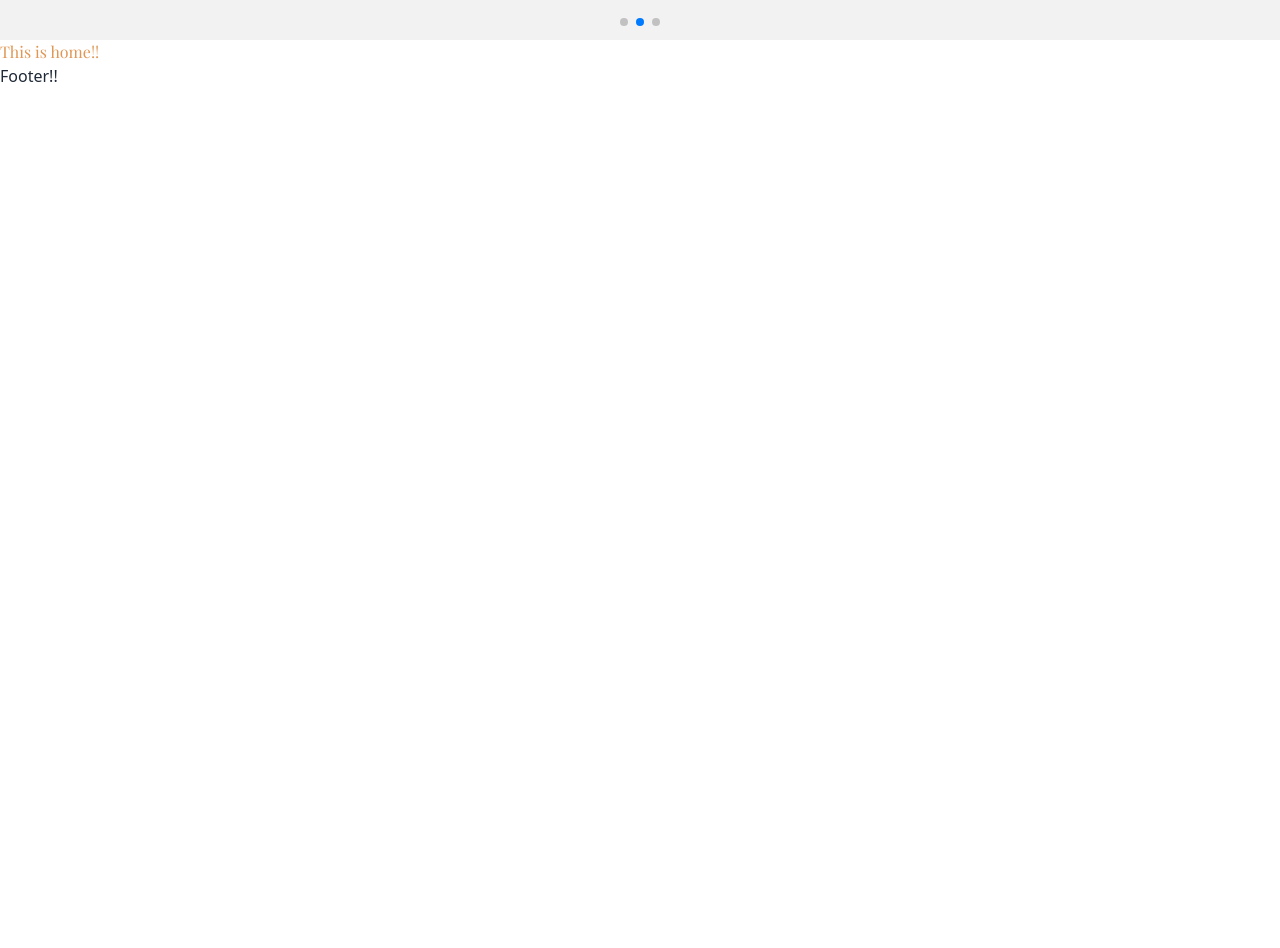
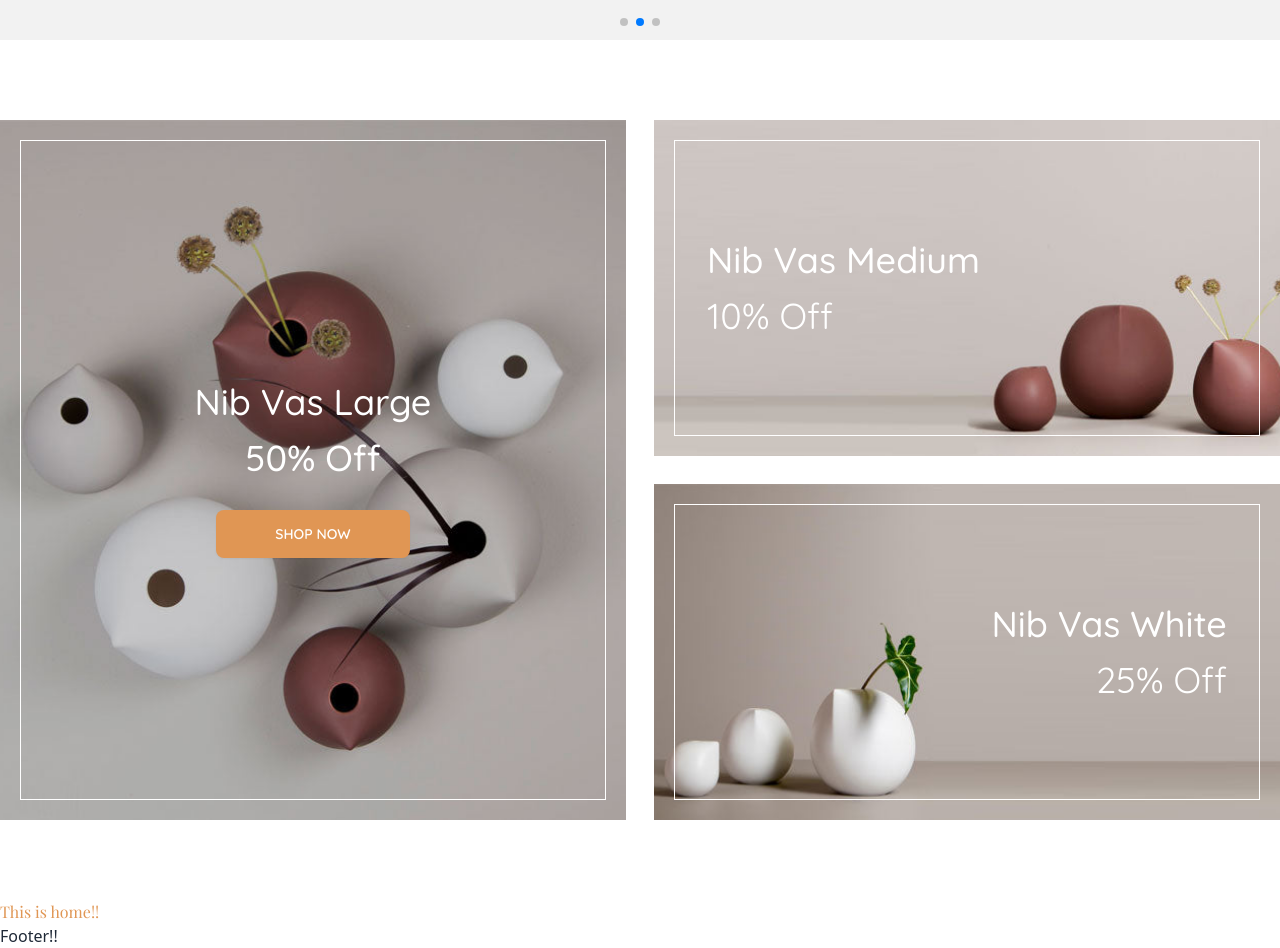
Before and after one commit to khan-shimul/cherry-craft-client-side, a React (Vite) app: page / in a window 1280 px wide. Shown: the part 860-1808 px from the top of the page. Before the commit the page ends 948 px from the top, so only its background shows below. Built offline with nearby package versions, Linux system fonts and the light colour scheme; a web font is replaced by a local one.

Commit message:
designed-discount-banner

```diff
--- /dev/null
+++ b/src/Pages/Home/DiscountBanner/DiscountBanner.jsx
@@ -0,0 +1,55 @@
+import banner1 from "../../../assets/banner-img/banner7.1.jpg";
+import banner2 from "../../../assets/banner-img/banner7.2.jpg";
+import banner3 from "../../../assets/banner-img/banner7.3.jpg";
+
+const DiscountBanner = () => {
+  return (
+    <div className="max-w-7xl flex md:mx-auto font-quicksand mx-5 my-10 md:my-20">
+      <div className="grid grid-cols-1 md:grid-cols-2 gap-7 w-full">
+        {/* Banner-1 */}
+        <div
+          style={{
+            backgroundImage: `url(${banner1})`,
+          }}
+          className="row-span-2 bg-cover bg-no-repeat bg-center h-[700px] text-white flex justify-center items-center p-5"
+        >
+          <div className="flex flex-col items-center justify-center border w-full h-full">
+            <h2 className="font-medium text-4xl text-center">
+              Nib Vas Large <br />{" "}
+              <span className="pt-4 inline-block">50% Off</span>
+            </h2>
+            <button className="btn bg-orange border-none text-white uppercase w-2/6 mt-8">
+              Shop Now
+            </button>
+          </div>
+        </div>
+        {/* Banner-2 */}
+        <div
+          style={{
+            backgroundImage: `url(${banner2})`,
+          }}
+          className="bg-cover bg-center bg-no-repeat p-5"
+        >
+          <div className="text-white text-4xl border h-full flex flex-col justify-center p-8">
+            <h2 className="font-medium pb-4">Nib Vas Medium</h2>
+            <h2>10% Off</h2>
+          </div>
+        </div>
+        {/* Banner-3 */}
+        <div
+          style={{
+            backgroundImage: `url(${banner3})`,
+          }}
+          className="bg-cover bg-center bg-no-repeat p-5"
+        >
+          <div className="text-white text-4xl border h-full flex flex-col justify-center p-8 text-end">
+            <h2 className="font-medium pb-4">Nib Vas White</h2>
+            <h2>25% Off</h2>
+          </div>
+        </div>
+      </div>
+    </div>
+  );
+};
+
+export default DiscountBanner;
--- a/src/Pages/Home/Home.jsx
+++ b/src/Pages/Home/Home.jsx
@@ -1,9 +1,11 @@
 import Banner from "./Banner";
+import DiscountBanner from "./DiscountBanner/DiscountBanner";
 
 const Home = () => {
   return (
     <div>
       <Banner />
+      <DiscountBanner />
       <h2 className="font-playFair text-orange">This is home!!</h2>
     </div>
   );
--- a/tailwind.config.js
+++ b/tailwind.config.js
@@ -15,7 +15,8 @@ export default {
       },
     extend: {
       textColor: {
-        primary: '#E09654'
+        primary: '#E09654',
+        white: '#fff',
       }
     },
   },
```
